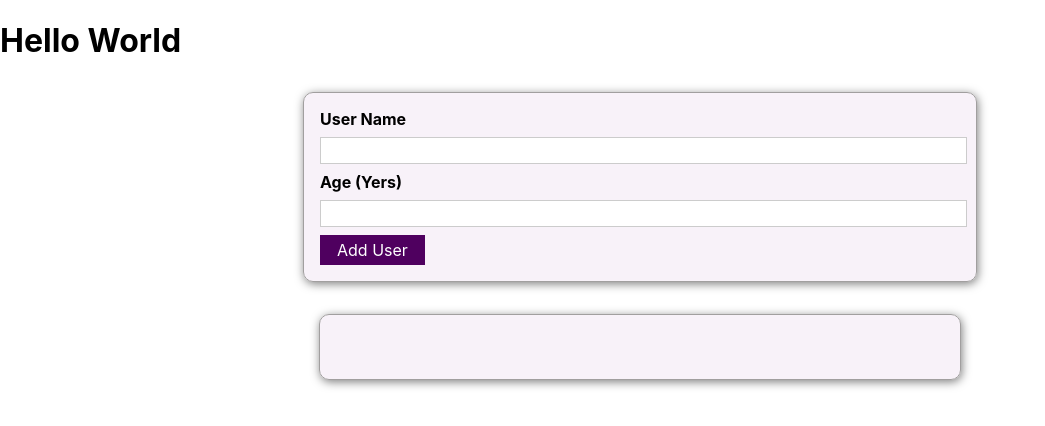
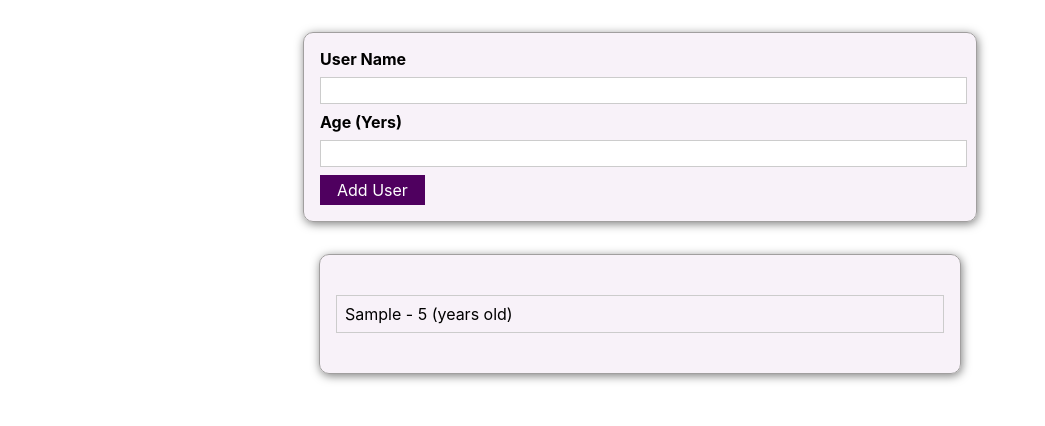
Before and after one commit to ArekeL/adding-user, a React (Create React App) app: page / in a window 1280 px wide. Both pictures are taken after typing "Sample", "5" into the empty fields and a click on the button "Add User". Shown: the top 426 px of the page, without its empty margins (0-1045 px from the left). Built offline with nearby package versions, Linux system fonts and the light colour scheme.

Commit message:
Adding managing a List Of Users via useState

```diff
--- a/src/App.js
+++ b/src/App.js
@@ -1,12 +1,24 @@
+import { useState } from "react";
+
 import AddUser from "./components/Users/AddUser";
 import UsersList from "./components/Users/UsersList";
 
 function App() {
+	const [userList, setUserList] = useState([]);
+
+	const handleOnAddUser = (uName, uAge) => {
+		setUserList((prevUserList) => {
+			return [
+				...prevUserList,
+				{ name: uName, age: uAge, id: Math.random().toString() },
+			];
+		});
+	};
+
 	return (
 		<div className='App'>
-			<h1>Hello World</h1>
-			<AddUser />
-			<UsersList users={[]} />
+			<AddUser onAddUser={handleOnAddUser} />
+			<UsersList users={userList} />
 		</div>
 	);
 }
--- a/src/components/Users/AddUser.js
+++ b/src/components/Users/AddUser.js
@@ -5,7 +5,7 @@ import Card from "../UI/Card";
 
 import styles from "./AddUser.module.css";
 
-const AddUser = () => {
+const AddUser = (props) => {
 	const [enteredUserName, setEnteredUserName] = useState("");
 	const [enteredUserAge, setEnteredUserAge] = useState("");
 
@@ -27,7 +27,7 @@ const AddUser = () => {
 		if (+enteredUserAge <= 0) {
 			return;
 		}
-		console.log(enteredUserName, enteredUserAge);
+		props.onAddUser(enteredUserName, enteredUserAge);
 		setEnteredUserName("");
 		setEnteredUserAge("");
 	};
--- a/src/components/Users/UsersList.js
+++ b/src/components/Users/UsersList.js
@@ -7,8 +7,8 @@ const UsersList = (props) => {
 		<Card className={styles.users}>
 			<ul>
 				{props.users.map((user) => (
-					<li>
-						{user.name} ({user.age} years old)
+					<li key={user.id}>
+						{user.name} - {user.age} (years old)
 					</li>
 				))}
 			</ul>
```
